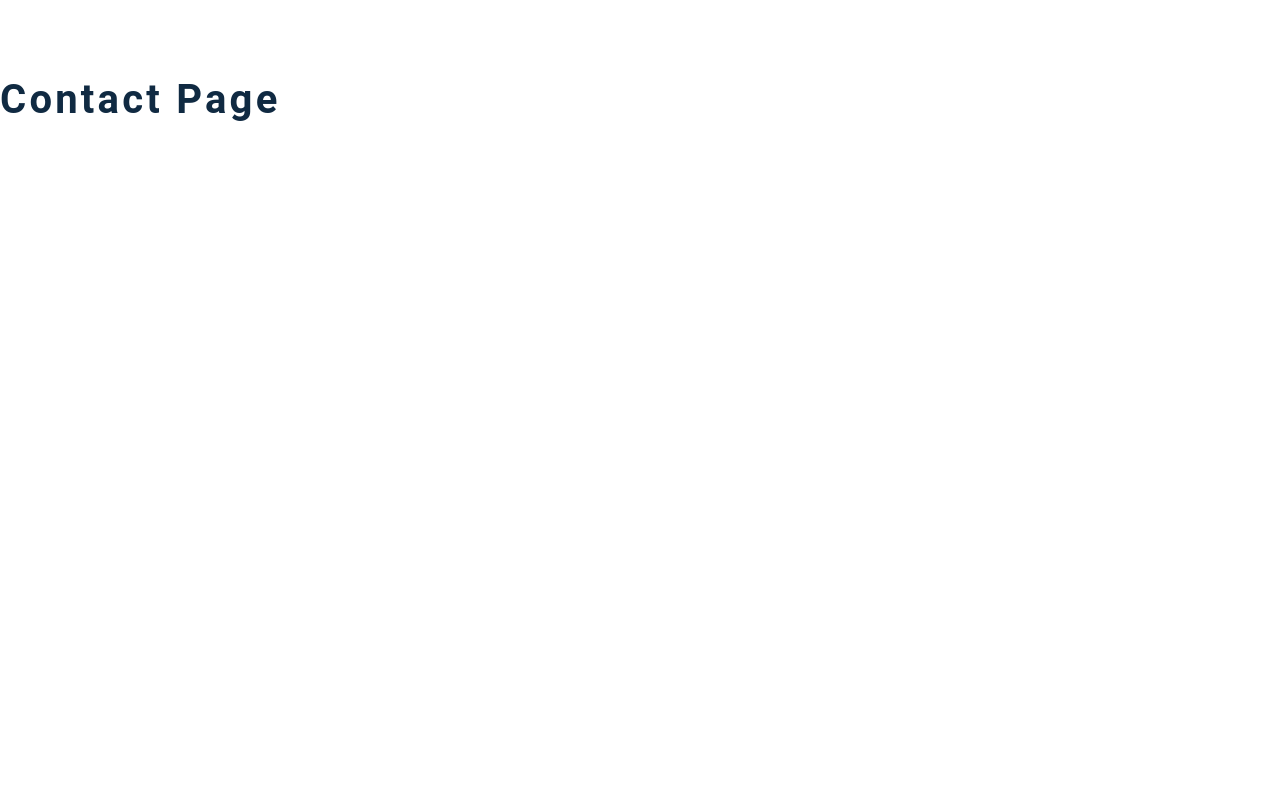
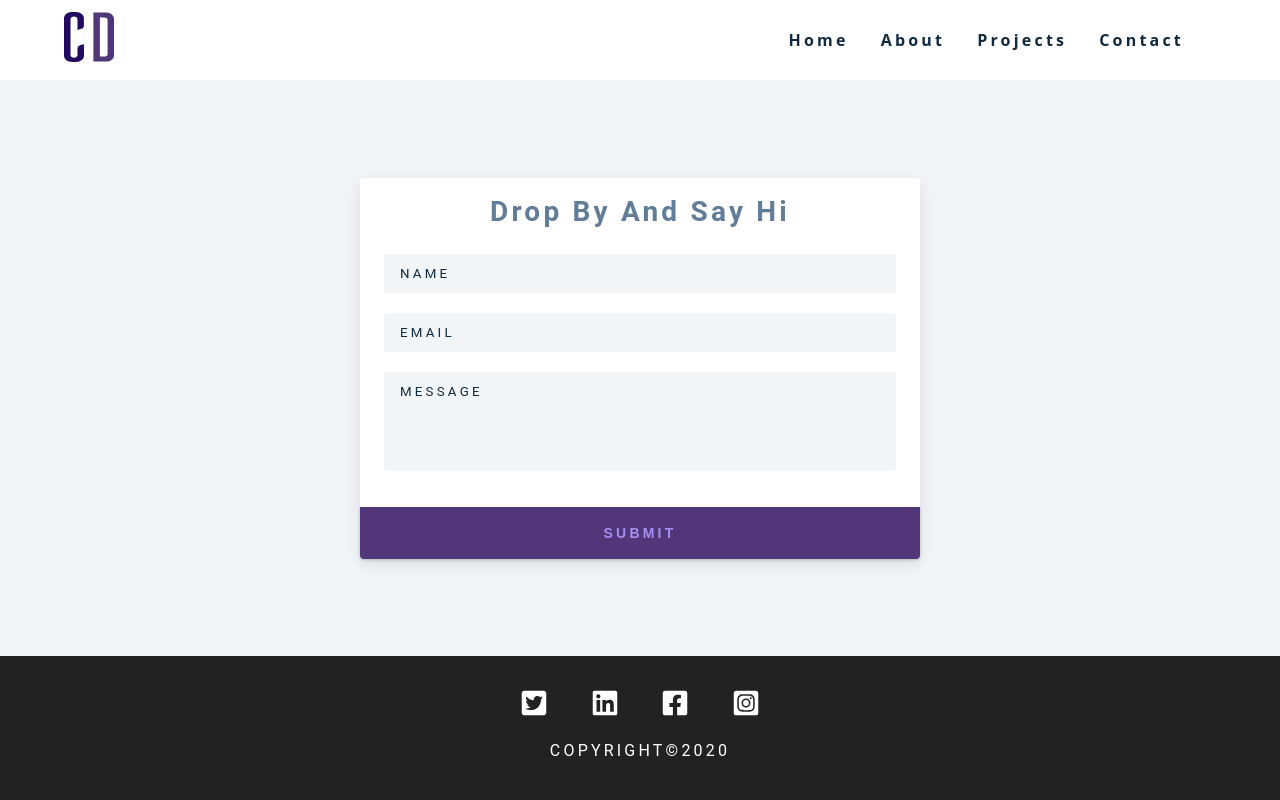
Before and after one commit to cletus91/gatsby-portfolio, a Gatsby site: page /contact in a window 1280 px wide. Built offline with nearby package versions, Linux system fonts and the light colour scheme; Gatsby itself is replaced by a stand-in of ours.

Commit message:
set up contact page

```diff
--- a/src/css/main.css
+++ b/src/css/main.css
@@ -78,6 +78,10 @@ ul {
 }
 a {
 	text-decoration: none;
+}
+
+textarea {
+	resize: none;
 }
 
 h1,
--- a/src/pages/contact.js
+++ b/src/pages/contact.js
@@ -1,8 +1,41 @@
-import React from "react"
-import Layout from "../components/Layout"
+import React from 'react';
+import Layout from '../components/Layout';
 
 const contact = () => {
-  return <h2>contact page</h2>
-}
+	return (
+		<Layout>
+			<section className='contact-page'>
+				<article className='contact-form'>
+					<h3>Drop by and say Hi</h3>
+					<form action='https://formspree.io/f/xdopezne' method='POST'>
+						<div className='form-group'>
+							<input
+								type='text'
+								name='name'
+								placeholder='name'
+								className='form-control'
+							/>
+							<input
+								type='email'
+								email='email'
+								placeholder='email'
+								className='form-control'
+							/>
+							<textarea
+								name='message'
+								placeholder='message'
+								rows='5'
+								className='form-control'
+								maxLength='200'></textarea>
+						</div>
+						<button type='submit' className='submit-btn btn'>
+							submit
+						</button>
+					</form>
+				</article>
+			</section>
+		</Layout>
+	);
+};
 
-export default contact
+export default contact;
```
